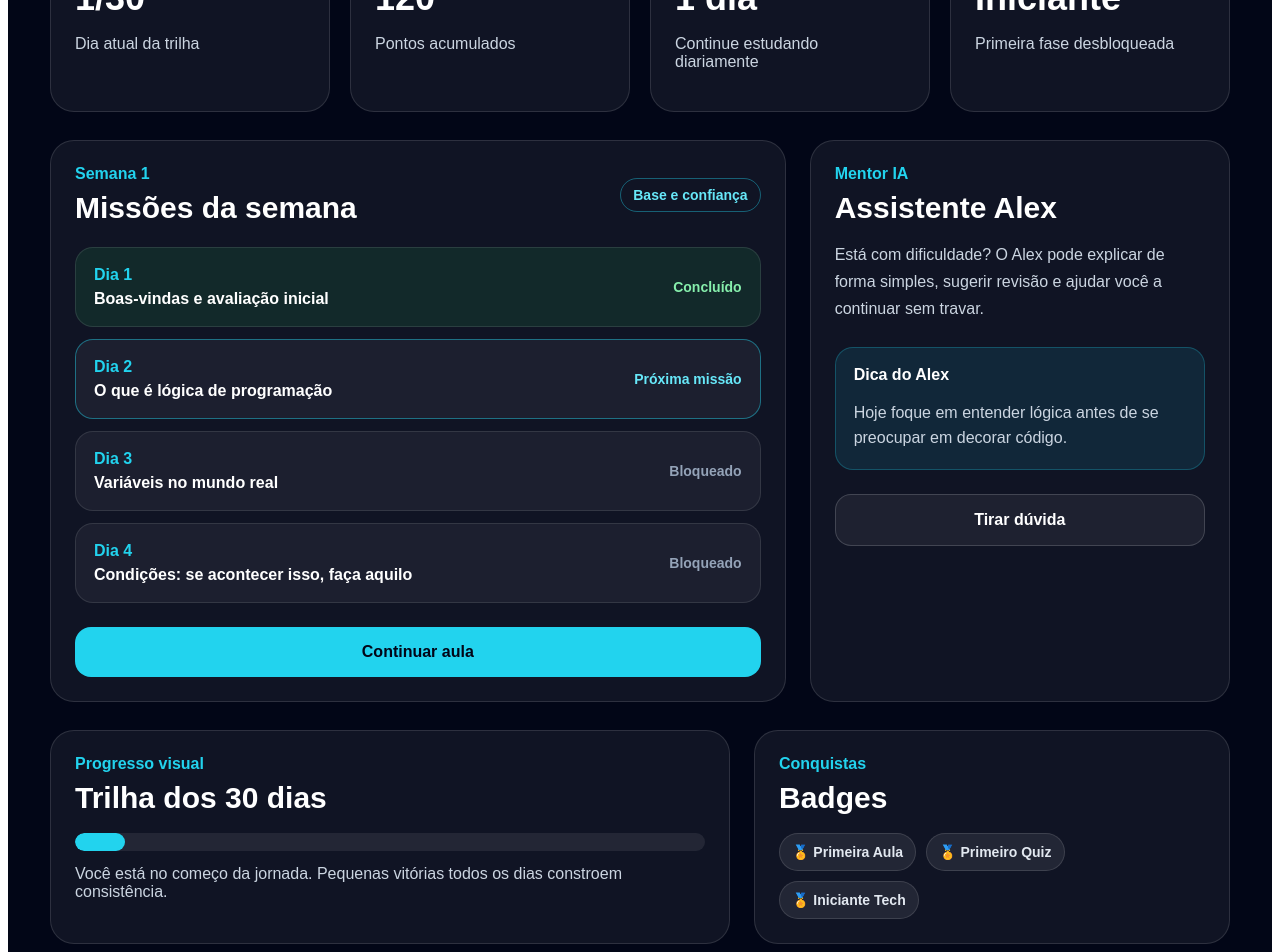
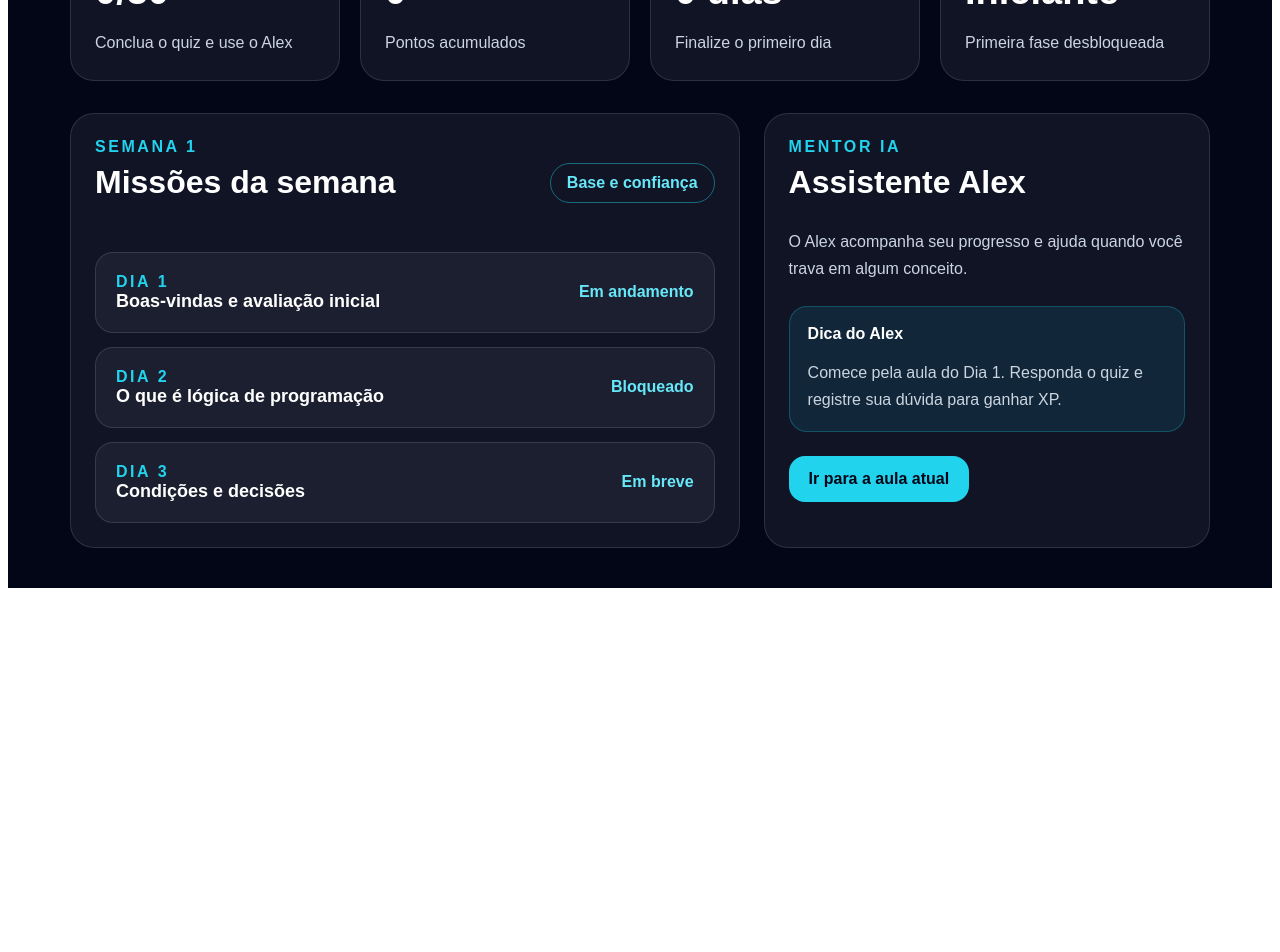
Before and after one commit to HanzSolo66/suporte-tech-30-dias, a Next.js app in the folder apps/web/: page /dashboard in a window 1280 px wide. Shown: the part 360-1312 px from the top of the page. After the commit the page ends 956 px from the top, so only its background shows below. Built offline with nearby package versions, Linux system fonts and the light colour scheme.

Commit message:
Atualiza dashboard com progresso local

```diff
--- a/apps/web/app/dashboard/page.tsx
+++ b/apps/web/app/dashboard/page.tsx
@@ -1,33 +1,39 @@
-const weeklyMissions = [
-  {
-    day: "Dia 1",
-    title: "Boas-vindas e avaliação inicial",
-    status: "Concluído",
-  },
-  {
-    day: "Dia 2",
-    title: "O que é lógica de programação",
-    status: "Próxima missão",
-  },
-  {
-    day: "Dia 3",
-    title: "Variáveis no mundo real",
-    status: "Bloqueado",
-  },
-  {
-    day: "Dia 4",
-    title: "Condições: se acontecer isso, faça aquilo",
-    status: "Bloqueado",
-  },
-];
+"use client";
 
-const badges = [
-  "Primeira Aula",
-  "Primeiro Quiz",
-  "Iniciante Tech",
-];
+import { useEffect, useState } from "react";
+
+const progressKey = "suporte-tech-progress";
+
+type ProgressData = {
+  day1QuizCompleted: boolean;
+  day1AlexUsed: boolean;
+};
+
+const initialProgress: ProgressData = {
+  day1QuizCompleted: false,
+  day1AlexUsed: false,
+};
 
 export default function DashboardPage() {
+  const [progress, setProgress] = useState<ProgressData>(initialProgress);
+
+  useEffect(() => {
+    const savedProgress = window.localStorage.getItem(progressKey);
+
+    if (savedProgress) {
+      setProgress(JSON.parse(savedProgress));
+    }
+  }, []);
+
+  const completedSteps = [
+    progress.day1QuizCompleted,
+    progress.day1AlexUsed,
+  ].filter(Boolean).length;
+
+  const day1Completed = completedSteps === 2;
+  const xp = completedSteps * 60;
+  const currentDay = day1Completed ? 2 : 1;
+
   return (
     <main
       style={{
@@ -38,34 +44,24 @@ export default function DashboardPage() {
         padding: "40px",
       }}
     >
-      <section style={{ maxWidth: "1180px", margin: "0 auto" }}>
-        <header
+      <section style={{ maxWidth: "1140px", margin: "0 auto" }}>
+        <p style={eyebrowStyle}>Painel do aluno</p>
+
+        <div
           style={{
             display: "flex",
             justifyContent: "space-between",
             gap: "24px",
-            alignItems: "center",
-            marginBottom: "40px",
+            alignItems: "flex-start",
+            flexWrap: "wrap",
           }}
         >
           <div>
-            <p
-              style={{
-                color: "#22d3ee",
-                fontWeight: 800,
-                letterSpacing: "0.22em",
-                textTransform: "uppercase",
-                marginBottom: "12px",
-              }}
-            >
-              Painel do aluno
-            </p>
-
             <h1
               style={{
                 fontSize: "48px",
                 lineHeight: 1.1,
-                margin: 0,
+                margin: "12px 0",
               }}
             >
               Bem-vindo à sua missão, Matheus.
@@ -74,10 +70,9 @@ export default function DashboardPage() {
             <p
               style={{
                 color: "#cbd5e1",
-                fontSize: "18px",
+                fontSize: "20px",
                 lineHeight: 1.7,
-                maxWidth: "720px",
-                marginTop: "16px",
+                maxWidth: "760px",
               }}
             >
               Continue sua jornada para dominar tecnologia aplicada ao
@@ -88,10 +83,10 @@ export default function DashboardPage() {
           <a
             href="/"
             style={{
+              background: "#22d3ee",
               color: "#020617",
-              background: "#22d3ee",
               textDecoration: "none",
-              padding: "14px 20px",
+              padding: "16px 24px",
               borderRadius: "16px",
               fontWeight: 900,
               whiteSpace: "nowrap",
@@ -99,133 +94,128 @@ export default function DashboardPage() {
           >
             Voltar para home
           </a>
-        </header>
+        </div>
 
         <section
           style={{
             display: "grid",
             gridTemplateColumns: "repeat(auto-fit, minmax(220px, 1fr))",
             gap: "20px",
+            marginTop: "40px",
           }}
         >
-          <MetricCard label="Progresso" value="1/30" description="Dia atual da trilha" />
-          <MetricCard label="XP" value="120" description="Pontos acumulados" />
-          <MetricCard label="Sequência" value="1 dia" description="Continue estudando diariamente" />
-          <MetricCard label="Nível" value="Iniciante" description="Primeira fase desbloqueada" />
+          <InfoCard
+            label="Progresso"
+            value={`${day1Completed ? 1 : 0}/30`}
+            description={
+              day1Completed
+                ? "Dia 1 concluído"
+                : "Conclua o quiz e use o Alex"
+            }
+          />
+
+          <InfoCard
+            label="XP"
+            value={String(xp)}
+            description="Pontos acumulados"
+          />
+
+          <InfoCard
+            label="Sequência"
+            value={day1Completed ? "1 dia" : "0 dias"}
+            description={
+              day1Completed
+                ? "Continue estudando diariamente"
+                : "Finalize o primeiro dia"
+            }
+          />
+
+          <InfoCard
+            label="Nível"
+            value={day1Completed ? "Iniciante+" : "Iniciante"}
+            description={
+              day1Completed
+                ? "Primeira missão concluída"
+                : "Primeira fase desbloqueada"
+            }
+          />
         </section>
 
         <section
           style={{
-            marginTop: "28px",
             display: "grid",
-            gridTemplateColumns: "minmax(0, 1.4fr) minmax(280px, 0.8fr)",
+            gridTemplateColumns: "minmax(0, 1.5fr) minmax(280px, 1fr)",
             gap: "24px",
+            marginTop: "32px",
           }}
         >
-          <div style={cardStyle}>
+          <section style={cardStyle}>
             <div
               style={{
                 display: "flex",
                 justifyContent: "space-between",
                 gap: "16px",
                 alignItems: "center",
-                marginBottom: "22px",
+                flexWrap: "wrap",
               }}
             >
               <div>
-                <p style={labelStyle}>Semana 1</p>
-                <h2 style={{ fontSize: "30px", margin: "8px 0 0" }}>
+                <p style={eyebrowStyle}>Semana 1</p>
+                <h2 style={{ fontSize: "32px", marginTop: "8px" }}>
                   Missões da semana
                 </h2>
               </div>
 
               <span
                 style={{
-                  border: "1px solid rgba(34,211,238,0.4)",
                   color: "#67e8f9",
-                  padding: "8px 12px",
+                  border: "1px solid rgba(34,211,238,0.45)",
                   borderRadius: "999px",
+                  padding: "10px 16px",
                   fontWeight: 800,
-                  fontSize: "14px",
                 }}
               >
                 Base e confiança
               </span>
             </div>
 
-            <div style={{ display: "grid", gap: "12px" }}>
-              {weeklyMissions.map((mission) => (
-                <div
-                  key={mission.day}
-                  style={{
-                    padding: "18px",
-                    borderRadius: "18px",
-                    background:
-                      mission.status === "Concluído"
-                        ? "rgba(34,197,94,0.12)"
-                        : "rgba(255,255,255,0.05)",
-                    border:
-                      mission.status === "Próxima missão"
-                        ? "1px solid rgba(34,211,238,0.45)"
-                        : "1px solid rgba(255,255,255,0.1)",
-                    display: "flex",
-                    justifyContent: "space-between",
-                    gap: "16px",
-                    alignItems: "center",
-                  }}
-                >
-                  <div>
-                    <p style={{ ...labelStyle, marginBottom: "6px" }}>
-                      {mission.day}
-                    </p>
-                    <strong>{mission.title}</strong>
-                  </div>
+            <div style={{ display: "grid", gap: "14px", marginTop: "24px" }}>
+              <MissionCard
+                day="Dia 1"
+                title="Boas-vindas e avaliação inicial"
+                status={day1Completed ? "Concluído" : "Em andamento"}
+                href="/aulas/dia-1"
+                completed={day1Completed}
+              />
 
-                  <span
-                    style={{
-                      color:
-                        mission.status === "Concluído"
-                          ? "#86efac"
-                          : mission.status === "Próxima missão"
-                          ? "#67e8f9"
-                          : "#94a3b8",
-                      fontWeight: 800,
-                      fontSize: "14px",
-                    }}
-                  >
-                    {mission.status}
-                  </span>
-                </div>
-              ))}
+              <MissionCard
+                day="Dia 2"
+                title="O que é lógica de programação"
+                status={day1Completed ? "Próxima missão" : "Bloqueado"}
+                href={day1Completed ? "/aulas/dia-2" : "/dashboard"}
+                completed={false}
+              />
+
+              <MissionCard
+                day="Dia 3"
+                title="Condições e decisões"
+                status="Em breve"
+                href="/dashboard"
+                completed={false}
+              />
             </div>
+          </section>
 
-            <button
-              style={{
-                marginTop: "24px",
-                width: "100%",
-                padding: "16px",
-                borderRadius: "16px",
-                border: "none",
-                background: "#22d3ee",
-                color: "#020617",
-                fontWeight: 900,
-                cursor: "pointer",
-                fontSize: "16px",
-              }}
-            >
-              Continuar aula
-            </button>
-          </div>
+          <section style={cardStyle}>
+            <p style={eyebrowStyle}>Mentor IA</p>
 
-          <aside style={cardStyle}>
-            <p style={labelStyle}>Mentor IA</p>
-            <h2 style={{ fontSize: "30px", margin: "8px 0 12px" }}>
+            <h2 style={{ fontSize: "32px", marginTop: "8px" }}>
               Assistente Alex
             </h2>
 
-            <p style={{ ...mutedStyle, lineHeight: 1.7 }}>
-              Está com dificuldade? O Alex pode explicar de forma simples,
-              sugerir revisão e ajudar você a continuar sem travar.
+            <p style={mutedStyle}>
+              O Alex acompanha seu progresso e ajuda quando você trava em algum
+              conceito.
             </p>
 
             <div
@@ -238,101 +228,37 @@ export default function DashboardPage() {
               }}
             >
               <strong>Dica do Alex</strong>
-              <p style={{ ...mutedStyle, lineHeight: 1.6, marginBottom: 0 }}>
-                Hoje foque em entender lógica antes de se preocupar em decorar
-                código.
+
+              <p style={{ ...mutedStyle, marginBottom: 0 }}>
+                {day1Completed
+                  ? "Você concluiu a primeira missão. Agora está pronto para avançar para lógica de programação."
+                  : "Comece pela aula do Dia 1. Responda o quiz e registre sua dúvida para ganhar XP."}
               </p>
             </div>
 
-            <button
+            <a
+              href="/aulas/dia-1"
               style={{
+                display: "inline-block",
                 marginTop: "24px",
-                width: "100%",
-                padding: "16px",
+                background: "#22d3ee",
+                color: "#020617",
+                textDecoration: "none",
+                padding: "14px 20px",
                 borderRadius: "16px",
-                border: "1px solid rgba(255,255,255,0.16)",
-                background: "rgba(255,255,255,0.06)",
-                color: "white",
                 fontWeight: 900,
-                cursor: "pointer",
-                fontSize: "16px",
               }}
             >
-              Tirar dúvida
-            </button>
-          </aside>
-        </section>
-
-        <section
-          style={{
-            marginTop: "28px",
-            display: "grid",
-            gridTemplateColumns: "minmax(0, 1fr) minmax(280px, 0.7fr)",
-            gap: "24px",
-          }}
-        >
-          <div style={cardStyle}>
-            <p style={labelStyle}>Progresso visual</p>
-            <h2 style={{ fontSize: "30px", margin: "8px 0 18px" }}>
-              Trilha dos 30 dias
-            </h2>
-
-            <div
-              style={{
-                height: "18px",
-                background: "rgba(255,255,255,0.08)",
-                borderRadius: "999px",
-                overflow: "hidden",
-              }}
-            >
-              <div
-                style={{
-                  width: "8%",
-                  height: "100%",
-                  background: "#22d3ee",
-                  borderRadius: "999px",
-                }}
-              />
-            </div>
-
-            <p style={{ ...mutedStyle, marginTop: "14px" }}>
-              Você está no começo da jornada. Pequenas vitórias todos os dias
-              constroem consistência.
-            </p>
-          </div>
-
-          <div style={cardStyle}>
-            <p style={labelStyle}>Conquistas</p>
-            <h2 style={{ fontSize: "30px", margin: "8px 0 18px" }}>
-              Badges
-            </h2>
-
-            <div style={{ display: "flex", flexWrap: "wrap", gap: "10px" }}>
-              {badges.map((badge) => (
-                <span
-                  key={badge}
-                  style={{
-                    padding: "10px 12px",
-                    borderRadius: "999px",
-                    background: "rgba(255,255,255,0.08)",
-                    border: "1px solid rgba(255,255,255,0.12)",
-                    color: "#e2e8f0",
-                    fontWeight: 800,
-                    fontSize: "14px",
-                  }}
-                >
-                  🏅 {badge}
-                </span>
-              ))}
-            </div>
-          </div>
+              Ir para a aula atual
+            </a>
+          </section>
         </section>
       </section>
     </main>
   );
 }
 
-function MetricCard({
+function InfoCard({
   label,
   value,
   description,
@@ -343,31 +269,89 @@ function MetricCard({
 }) {
   return (
     <div style={cardStyle}>
-      <p style={labelStyle}>{label}</p>
-      <h2 style={numberStyle}>{value}</h2>
-      <p style={mutedStyle}>{description}</p>
+      <p style={eyebrowStyle}>{label}</p>
+      <strong style={{ fontSize: "38px", display: "block", marginTop: "8px" }}>
+        {value}
+      </strong>
+      <p style={{ ...mutedStyle, marginBottom: 0 }}>{description}</p>
     </div>
   );
 }
 
+function MissionCard({
+  day,
+  title,
+  status,
+  href,
+  completed,
+}: {
+  day: string;
+  title: string;
+  status: string;
+  href: string;
+  completed: boolean;
+}) {
+  return (
+    <a
+      href={href}
+      style={{
+        display: "block",
+        textDecoration: "none",
+        color: "white",
+        padding: "20px",
+        borderRadius: "18px",
+        background: completed
+          ? "rgba(34,197,94,0.14)"
+          : "rgba(255,255,255,0.05)",
+        border: completed
+          ? "1px solid rgba(34,197,94,0.35)"
+          : "1px solid rgba(255,255,255,0.12)",
+      }}
+    >
+      <div
+        style={{
+          display: "flex",
+          justifyContent: "space-between",
+          gap: "16px",
+          alignItems: "center",
+          flexWrap: "wrap",
+        }}
+      >
+        <div>
+          <p style={{ ...eyebrowStyle, margin: 0 }}>{day}</p>
+          <strong style={{ fontSize: "18px" }}>{title}</strong>
+        </div>
+
+        <span
+          style={{
+            color: completed ? "#86efac" : "#67e8f9",
+            fontWeight: 900,
+          }}
+        >
+          {status}
+        </span>
+      </div>
+    </a>
+  );
+}
+
 const cardStyle: React.CSSProperties = {
-  background: "rgba(255,255,255,0.06)",
+  padding: "24px",
   border: "1px solid rgba(255,255,255,0.12)",
   borderRadius: "24px",
-  padding: "24px",
+  background: "rgba(255,255,255,0.06)",
 };
 
-const labelStyle: React.CSSProperties = {
+const eyebrowStyle: React.CSSProperties = {
   color: "#22d3ee",
-  fontWeight: 800,
+  fontWeight: 900,
+  textTransform: "uppercase",
+  letterSpacing: "0.16em",
   margin: 0,
-};
-
-const numberStyle: React.CSSProperties = {
-  fontSize: "36px",
-  margin: "12px 0",
 };
 
 const mutedStyle: React.CSSProperties = {
   color: "#cbd5e1",
+  lineHeight: 1.7,
+  fontSize: "16px",
 };
```
